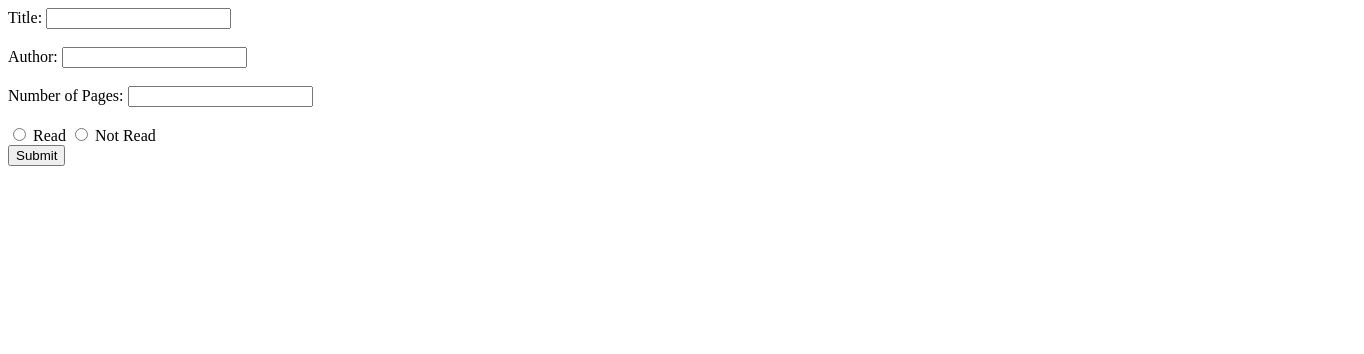
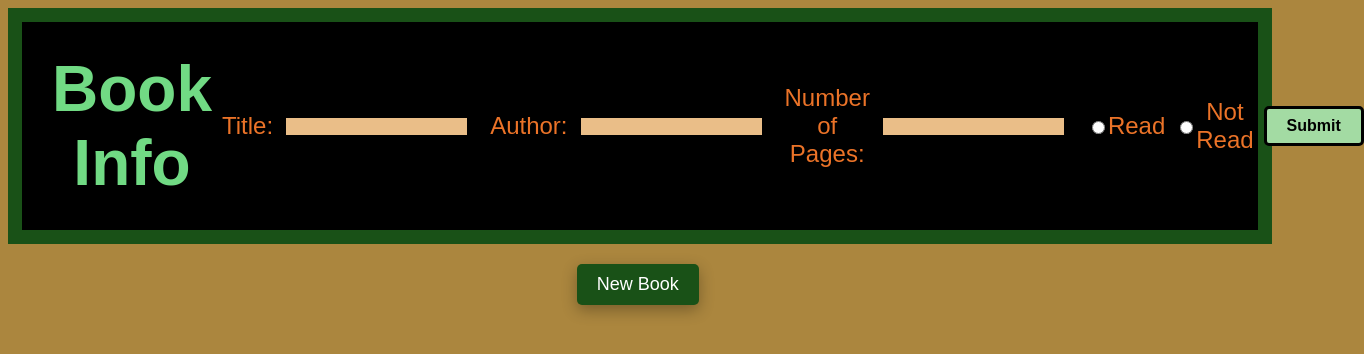
Before and after one commit to arjunbhatheja/Library, a plain HTML site: page index.html in a window 1280 px wide. Shown: the whole page, 1364 px wide, since content can reach past the window. Drawn offline with Linux system fonts and the light colour scheme.

Commit message:
Formed the logic behind the creating of new book and displaying it on the page. Also formed a book like element to display each book

```diff
--- a/index.html
+++ b/index.html
@@ -7,20 +7,34 @@
     <link rel="stylesheet" href="styles.css">
 </head>
 <body>
-    <form class="form">
-        <label for="title">Title: </label>
+    <form class="form" method="dialog" style="visibility: visible">
+        <h1>Book Info</h1>
+        <div class="form-group">
+        <label for="title">Title: </label><br>
         <input type="text" name="title" id="title"><br><br>
-        <label for="author">Author: </label>
+    </div>
+    <div class="form-group">
+        <label for="author">Author: </label><br>
         <input type="text" name="author" id="author"><br><br>
-        <label for="pages">Number of Pages: </label>
+    </div>
+
+        <div class="form-group">
+        <label for="pages">Number of Pages: </label><br>
         <input type="number" name="pages" id="pages"><br><br>
-        <input type="radio" name="read" value="read">
+    </div>
+
+        <div class="form-group">
+        <input type="radio" name="read" value="read" id="radio">
         <label for="Read">Read</label>
-        <input type="radio" name="read" value="notread">
-        <label for="Read">Not Read</label><br>
+        <input type="radio" name="read" value="notread" id="radio">
+        <label for="Read">Not Read</label><br><br>
+    </div>
+        <div class="form-group">
         <input type="submit">
+    </div>
     </form>
-
+    <button class="FormVis">New Book</button>
+    <div class="display"></div>
     <script src="lib.js"></script>
 </body>
 </html>
--- a/lib.js
+++ b/lib.js
@@ -6,7 +6,19 @@ function Book(title, author, pages, read) {
   this.pages = pages;
   this.read = read;
 }
+document.addEventListener('DOMContentLoaded', () => {
+  const button = document.querySelector('.FormVis');
+  const form = document.querySelector('.form');
 
+  button.addEventListener('click', () => {
+    if (form.style.visibility === 'hidden')
+      form.style.visibility = 'visible';
+    else{
+      form.style.visibility = 'hidden';
+    }
+  });
+});
+const display = document.querySelector(".display");
 function addBookToLibrary(event) {
     event.preventDefault();
 
@@ -22,8 +34,43 @@ function addBookToLibrary(event) {
         book = new Book(title, author, pages, false);
     }
     myLibrary.push(book);
+    display.innerHTML = '';
+    for(let i = 0; i < myLibrary.length; i++){
+      const page = document.createElement('div');
+      const deleteButton = document.createElement('button');
+      deleteButton.innerHTML = 'Delete Book';
+      deleteButton.style.backgroundColor = 'red';
+      deleteButton.style.color = 'white';
+      deleteButton.style.borderRadius = '5px';
+      deleteButton.style.padding = '5px';
+      deleteButton.style.margin = '10px';
 
-    console.log(myLibrary);
+      page.classList.add('page');
+      display.appendChild(page);
+      page.style.backgroundColor = 'black';
+      page.style.flexWrap = 'wrap';
+      page.style.color = 'white';
+      page.style.margin = '20px 40px';
+      page.style.padding = '20px';
+      page.style.borderRadius = '10px';
+      page.style.textAlign = 'center';
+      page.style.fontSize = '20px';
+      page.style.fontWeight = 'bold';
+      page.style.borderLeft = '10px solid rgb(48, 46, 45)';
+      page.style.boxShadow = '8px 3px rgb(237, 199, 171), 11px 6px #000000, 12px 7px 0px #000000, 14px 9px 0px #000000';
+      page.innerHTML += `${myLibrary[i].title}<br><br>`;
+      page.innerHTML += `${myLibrary[i].author}<br><br>`;
+      page.innerHTML += `${myLibrary[i].pages}<br><br>`;
+
+      if(myLibrary[i].read){
+        page.innerHTML += `<p> Read </p>`;
+      }
+      else{
+        page.innerHTML += `<p> Not Read </p>`;
+      }
+      page.appendChild(deleteButton);
+  }
+
 }
 
 document.querySelector('form').addEventListener('submit', addBookToLibrary);
--- a/styles.css
+++ b/styles.css
@@ -0,0 +1,81 @@
+body{
+    background-color: rgb(171, 134, 62);
+    font-family: Arial, sans-serif;
+}
+.form{
+    /* justify-content: center; */
+    display: flex;
+    margin: auto;
+    text-align: center;
+    border: 14px solid rgb(25, 81, 23);
+    background-color: rgb(0, 0, 0);
+    color: aliceblue;
+    padding: 20px;
+    color: rgb(235, 115, 40);
+    font-size: x-large;
+}
+.FormVis {
+    margin-left: 45%;
+    margin-top: 20px;
+    padding: 10px 20px;
+    background-color: #195117;
+    color: #fff;
+    border: none;
+    border-radius: 5px;
+    font-size: 18px;
+    cursor: pointer;
+    box-shadow: 0 5px 15px rgba(0, 0, 0, 0.3);
+    /* transition: background-color 0.3s ease, box-shadow 0.3s ease; */
+}
+.FormVis:hover {
+    background-color: #0e1161;
+    /* box-shadow: 0 5px 15px rgba(0, 0, 0, 0.5); */
+}
+.form-group {
+    display: flex;
+    align-items: center;
+    margin: 10px 0;
+}
+input{
+    /* border: 3px solid rgb(145, 30, 30); */
+    border: 3px solid black;
+    background-color: rgb(234, 190, 136);
+    color: black;
+}
+
+.radio{
+    color: brown;
+}
+h1{
+    font-size: 4rem;
+    color: rgb(113, 218, 132);
+    margin: 10px;
+}
+.form-group label {
+    margin-right: 10px;
+}
+.form-group input[type="text"],
+.form-group input[type="number"] {
+    margin-right: 20px;
+}
+.form-group input[type="submit"]{
+
+    width: 100px;
+    height: 40px;
+    border-radius: 5px;
+    cursor: pointer;
+    border: 3px solid black;
+    text-align: right;
+    background-color: rgb(163, 219, 163);
+    font-size: 16px;
+    text-align: center;
+    font-weight: 600;
+}
+input[type="submit"]:hover {
+    background-color: #13610e;
+}
+.display{
+    z-index: 20;
+    display: grid;
+    grid-template-columns: repeat(6, 1fr);
+}
```
